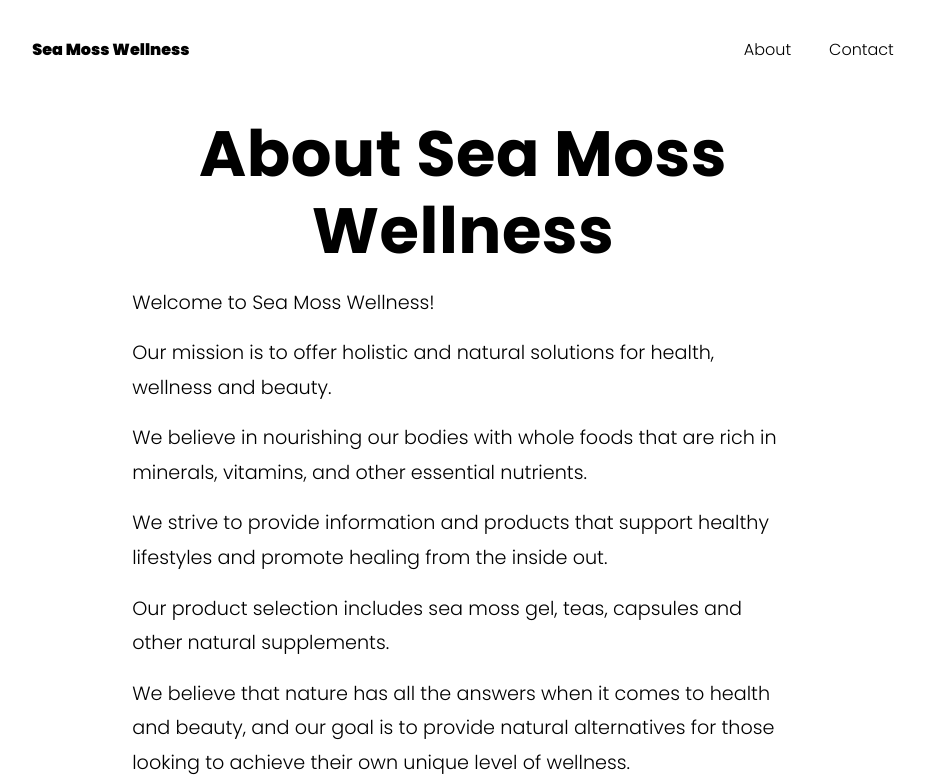
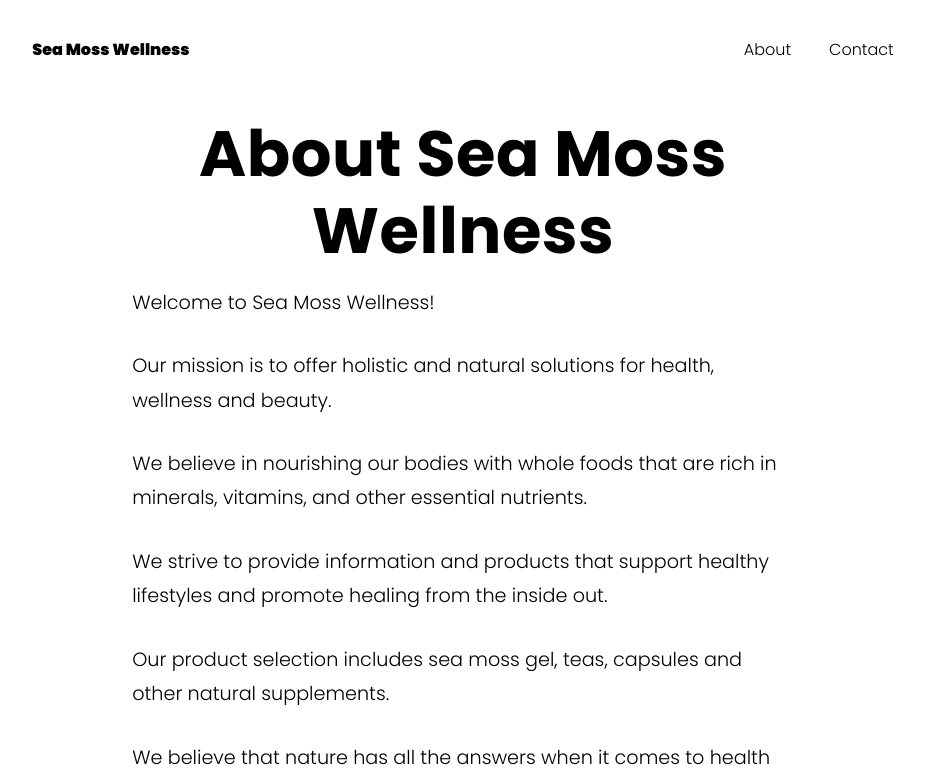
Before and after one commit to kgb4000/seamosswellnesscompany, a Next.js app: page /about in a window 1280 px wide. Shown: the top 781 px of the page, without its empty margins (177-1102 px from the left). Built offline with nearby package versions, Linux system fonts and the light colour scheme.

Commit message:
Fixed canonical.

```diff
--- a/lib/data.js
+++ b/lib/data.js
@@ -15,6 +15,9 @@ export const getPosts = async () => {
           url
           width
           height
+        }
+        references {
+          raw
         }
         date
         description
@@ -69,6 +72,9 @@ export const getPost = async (slug) => {
           }
         }
         readTime
+        references {
+          raw
+        }
       }
     }
   `
--- a/pages/[slug].js
+++ b/pages/[slug].js
@@ -115,6 +115,7 @@ const Articles = ({ post }) => {
           </div>
           <ShareBtn shareLink={`https://seamosswellness.com/${post.slug}`} />
           <RichText content={post.content.raw} />
+          {/* <RichText content={post.references.raw} /> */}
           <ShareBtn shareLink={`https://seamosswellness.com/${post.slug}`} />
           <Bio
             authorImg={post.author.photo.url}
--- a/styles/globals.scss
+++ b/styles/globals.scss
@@ -104,7 +104,7 @@ p,
 span,
 li {
   font-size: 1.2rem;
-  margin-bottom: 1rem;
+  margin-bottom: 1.5em;
 }
 
 .center {
```
Also changed, not shown: pages/index.js (+2 -181 lines).
